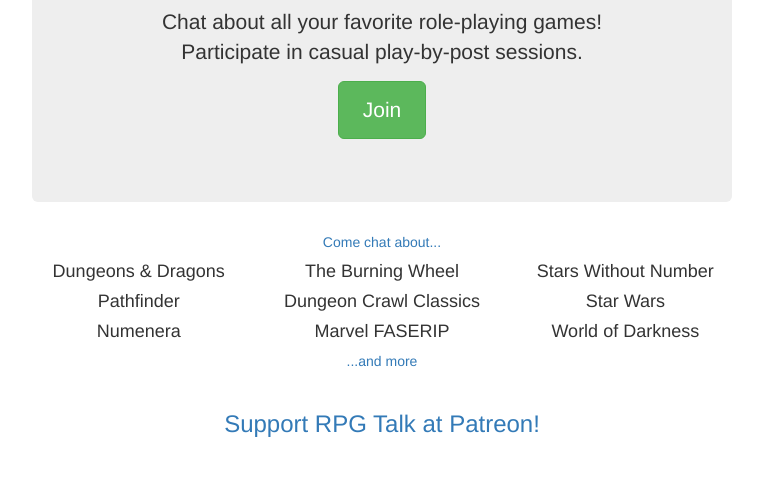
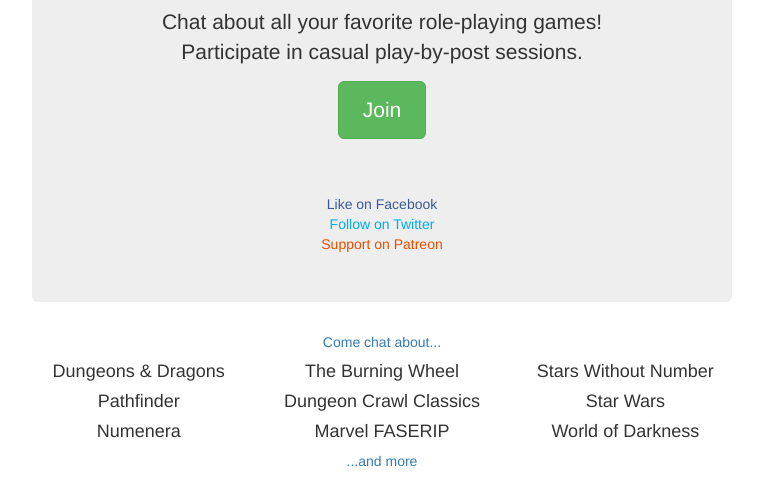
Before and after one commit to t-var-s/rpg_talk_site, a plain HTML site: page index.html in a window 1280 px wide. Shown: the part 160-664 px from the top of the page, without its empty margins (258-1021 px from the left). Drawn offline with nearby package versions, Linux system fonts and the light colour scheme.

Commit message:
Added social media

```diff
--- a/index.html
+++ b/index.html
@@ -22,7 +22,10 @@
         <p>
           <a class="btn btn-lg btn-success" href="http://slack.rpg-talk.com" role="button">Join</a>
         </p>
-        <script async defer src="http://slack.rpg-talk.com/slackin.js"></script>
+        <script async defer src="http://slack.rpg-talk.com/slackin.js"></script><br/><br/>
+        <a style="color: #3b5998" href="https://www.patreon.com/rpg_talk">Like on Facebook</a><br/>
+        <a style="color: #00aced" href="https://www.patreon.com/rpg_talk">Follow on Twitter</a><br/>
+        <a style="color: #E84F00" href="https://www.patreon.com/rpg_talk">Support on Patreon</a><br/>
       </div>
       <div class="text-primary">
         Come chat about...
@@ -47,10 +50,6 @@
       <div class="text-primary">
         ...and more
       </div>
-      <br/>
-      <div class="text-primary">
-        <h3><a href="https://www.patreon.com/rpg_talk">Support RPG Talk at Patreon!</a></h3>
-      </div>
     </div>
     <!-- /container -->
     <script src="https://code.jquery.com/jquery-2.2.3.min.js" integrity="sha256-a23g1Nt4dtEYOj7bR+vTu7+T8VP13humZFBJNIYoEJo=" crossorigin="anonymous">
```
